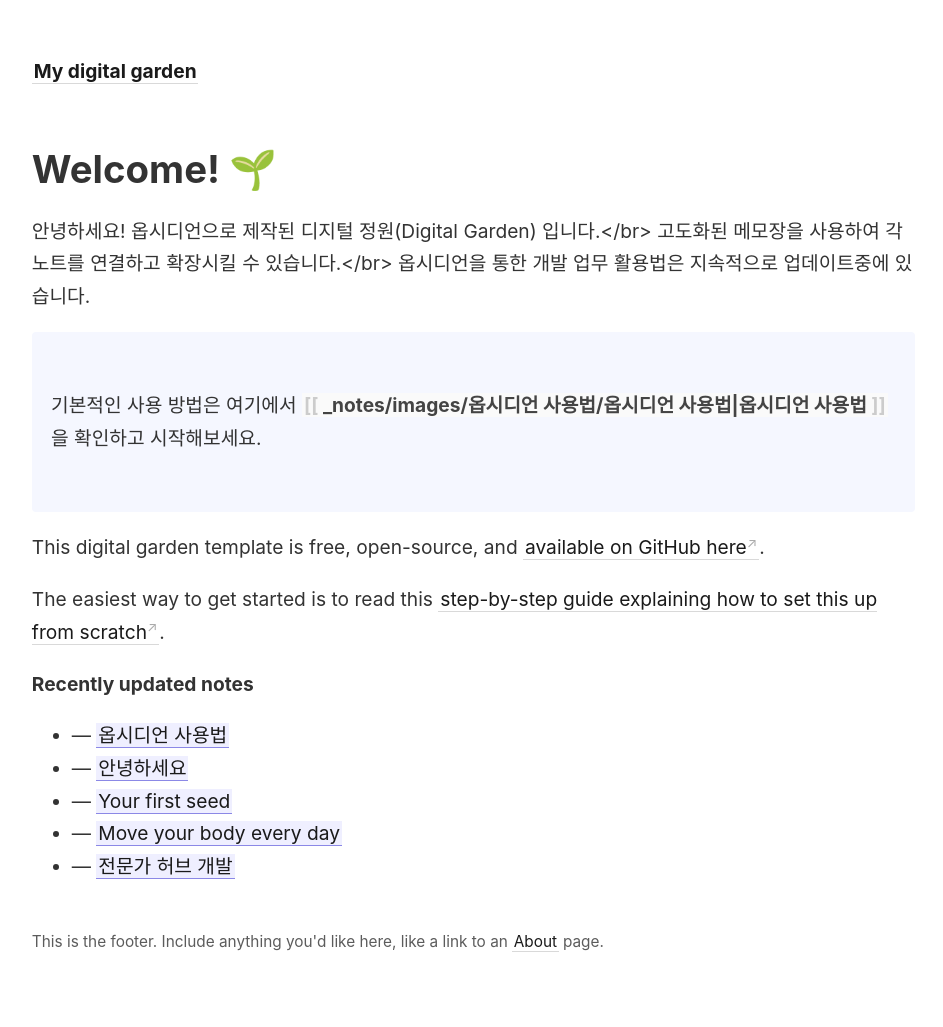
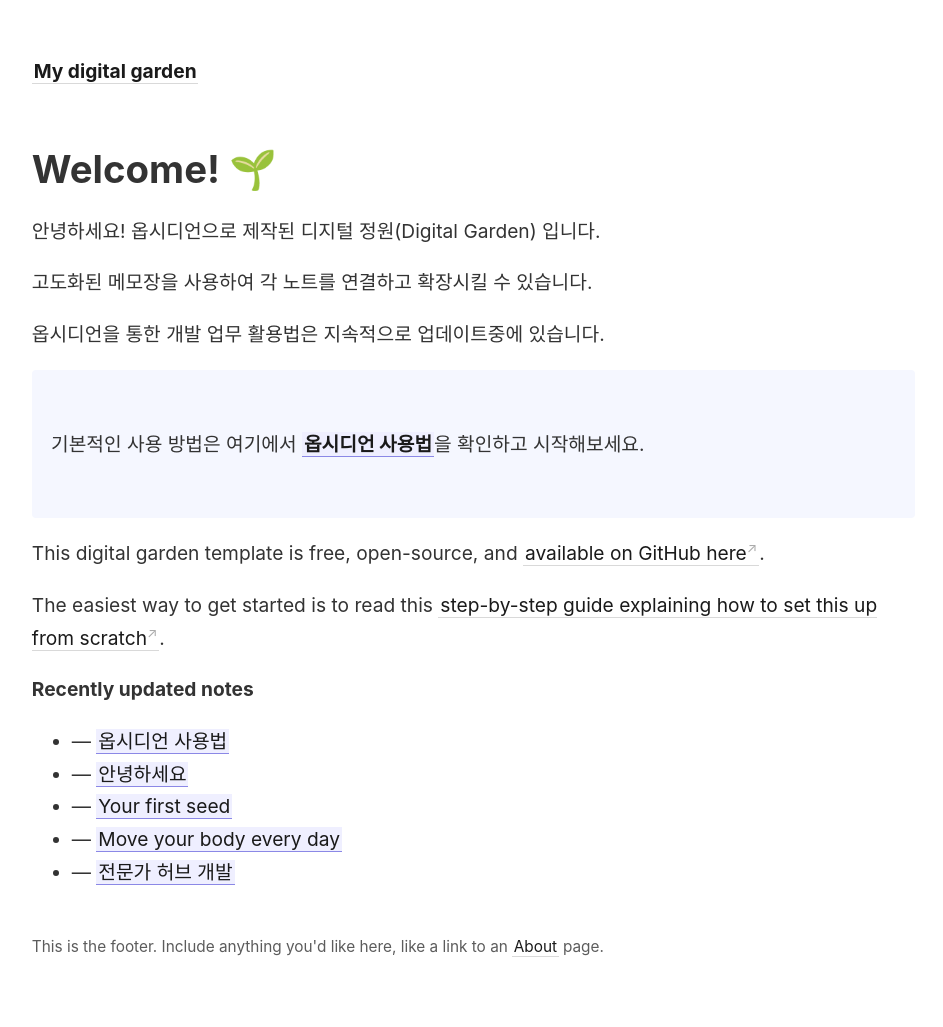
Before and after one commit to xodnjs6038/myDigitalGarden, a Jekyll site: the page built from _pages/index.md, in a window 1280 px wide. Shown: the whole page, without its empty margins (45-988 px from the left). Built offline with Jekyll 4.4.1, drawn with Linux system fonts in a browser that asks for light colours.

Commit message:
메인 링크

```diff
--- a/_pages/index.md
+++ b/_pages/index.md
@@ -6,12 +6,15 @@
 ---
 
 # Welcome! 🌱
-안녕하세요! 옵시디언으로 제작된 디지털 정원(Digital Garden) 입니다.</br>
-고도화된 메모장을 사용하여 각 노트를 연결하고 확장시킬 수 있습니다.</br>
+안녕하세요! 옵시디언으로 제작된 디지털 정원(Digital Garden) 입니다.
+
+고도화된 메모장을 사용하여 각 노트를 연결하고 확장시킬 수 있습니다.
+
 옵시디언을 통한 개발 업무 활용법은 지속적으로 업데이트중에 있습니다.
 
+
 <p style="padding: 3em 1em; background: #f5f7ff; border-radius: 4px;">
-  기본적인 사용 방법은 여기에서 <span style="font-weight: bold">[[_notes/images/옵시디언 사용법/옵시디언 사용법|옵시디언 사용법]]</span>을 확인하고 시작해보세요.
+  기본적인 사용 방법은 여기에서 <span style="font-weight: bold">[[옵시디언 사용법]]</span>을 확인하고 시작해보세요.
 </p>
 
 This digital garden template is free, open-source, and [available on GitHub here](https://github.com/maximevaillancourt/digital-garden-jekyll-template).
```
Also changed, not shown: .space/waypoints.json (added), 2 other files.
